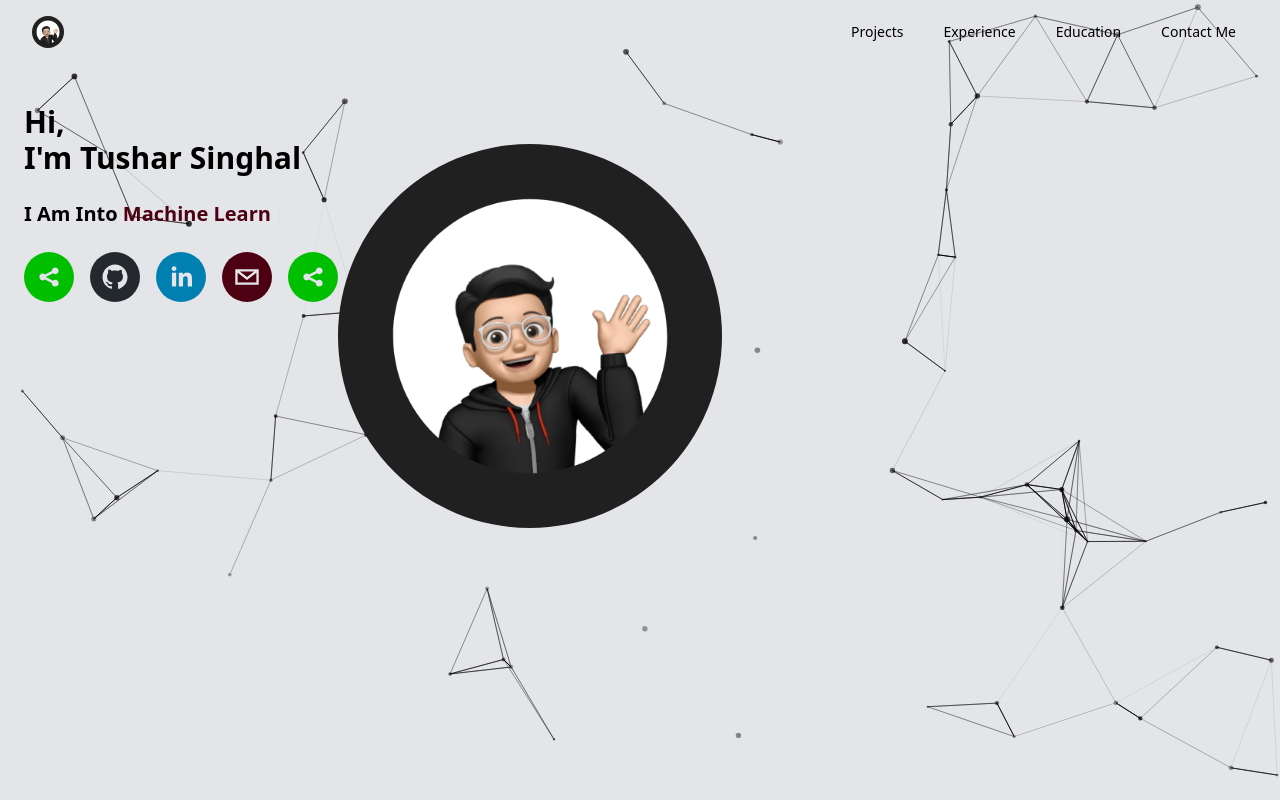
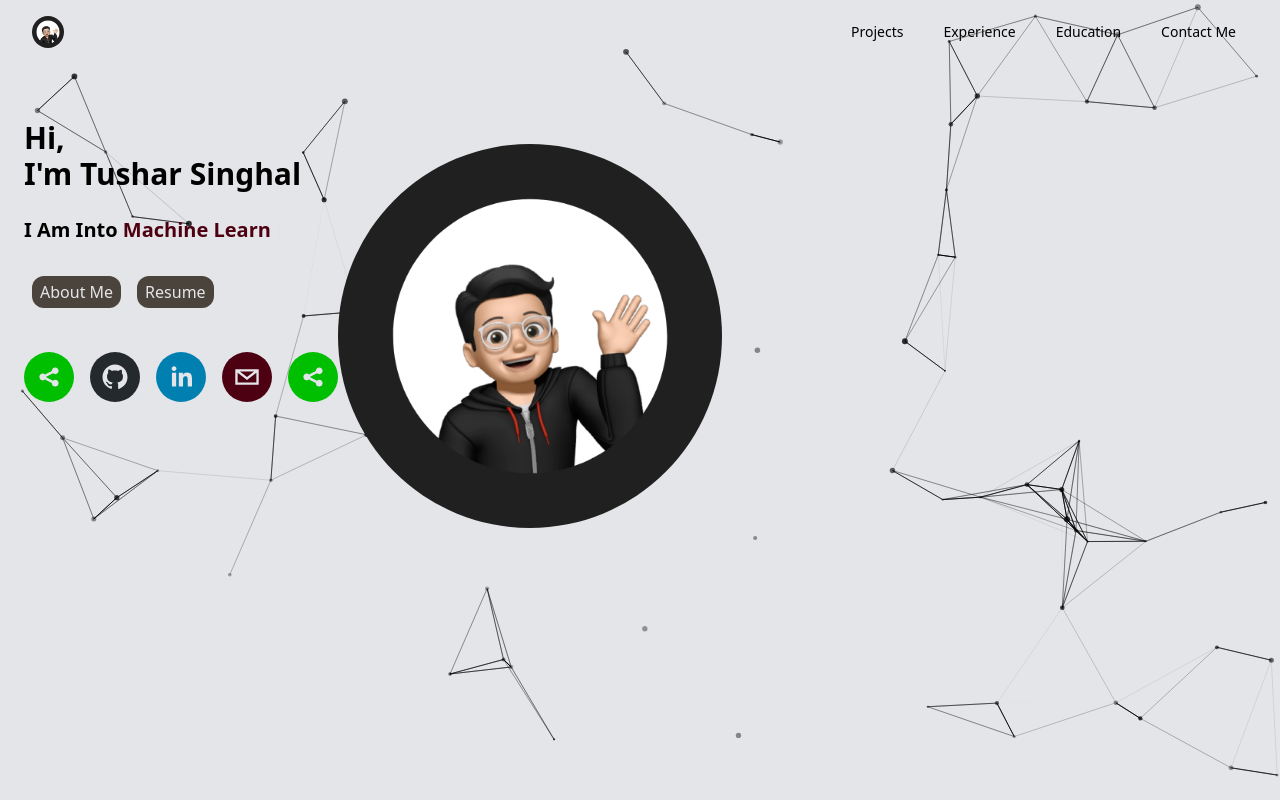
Before and after one commit to TusharSin810/Tushar-Portfolio, a React (Vite) app: page / in a window 1280 px wide. Built offline with nearby package versions, Linux system fonts and the light colour scheme.

Commit message:
Home page and About page

```diff
--- a/src/components/Homepage.jsx
+++ b/src/components/Homepage.jsx
@@ -18,12 +18,14 @@ function Homepage() {
     <div>
         <Navbar />
           <div className='flex flex-col h-svh m-6 my-10 sm:flex-row'>
-            <div className=''>
+            <div className='mt-4'>
               <h1 className='text-3xl font-extrabold'>Hi,<br/>I'm Tushar Singhal</h1>
               <h2 className='my-6 font-bold text-xl'>I Am Into {" "}
                 <span className='text-[#4D0011]'>{typeEffect}</span>
                 <span className='text-[#4B443C] font-bold'><Cursor/></span>
               </h2>
+              <button className='bg-[#4B443C] py-1 px-2 m-2 mb-10 rounded-xl text-[#E4E5E8]'>About Me</button>
+              <button className='bg-[#4B443C] py-1 px-2 m-2 mb-10 rounded-xl text-[#E4E5E8]'>Resume</button>
               <div className='flex justify-start gap-4 my-1'>
                 <SocialIcon url='https://x.com/TusharS91319723' target='_blank' className='hover:opacity-85' />
                 <SocialIcon url='https://github.com/TusharSin810' target='_blank' className='hover:opacity-85'/>
@@ -35,8 +37,15 @@ function Homepage() {
             <img src="/images/Avatar.png" alt="Avatar image" className='h-auto w-auto max-w-96  max-h-96 mt-10 rounded-full'/>
           </div>
 
-          <div className=''>
-            <p className='bg-white h-screen'>Hello my name is Tushar Singhal. I am a web developer.</p>
+          <div className='h-screen bg-white'>
+               <h2 className='text-2xl font-extrabold flex w-screen justify-center p-4'>About Me</h2>
+              <p className='p-4'>
+                I’m an undergraduate student pursuing a B.Tech in Electronics and Communication Engineering at Jaypee Institute of Information Technology (JIIT), Noida. Passionate about coding and full-stack development, I enjoy building dynamic, scalable web applications with a focus on innovation and performance.
+              </p>
+              <p className='p-4'>
+                Currently, I’m expanding my knowledge in Web3, Data Science, and Machine Learning, while also pursuing a distance BSc program in Data Science and Programming from IIT Madras. With strong communication, leadership skills, and a collaborative mindset, I’m dedicated to delivering impactful, user-centric software.
+              </p>
+              <p className='p-4'>"Always exploring new tech stacks to push boundaries and innovate."</p>
           </div>
     </div>
   )
--- a/src/components/Navbar.jsx
+++ b/src/components/Navbar.jsx
@@ -61,7 +61,7 @@ export default function Navbar() {
               href={item.href}
               aria-current={item.current ? 'page' : undefined}
               className={classNames(
-                item.current ? 'text-white' : 'text-gray-300 hover:bg-gray-700 hover:text-white',
+                item.current ? 'text-white' : 'text-white hover:bg-gray-700 hover:text-[#53565A]',
                 'block rounded-md px-3 py-2 text-base font-medium',
               )}
             >
```
